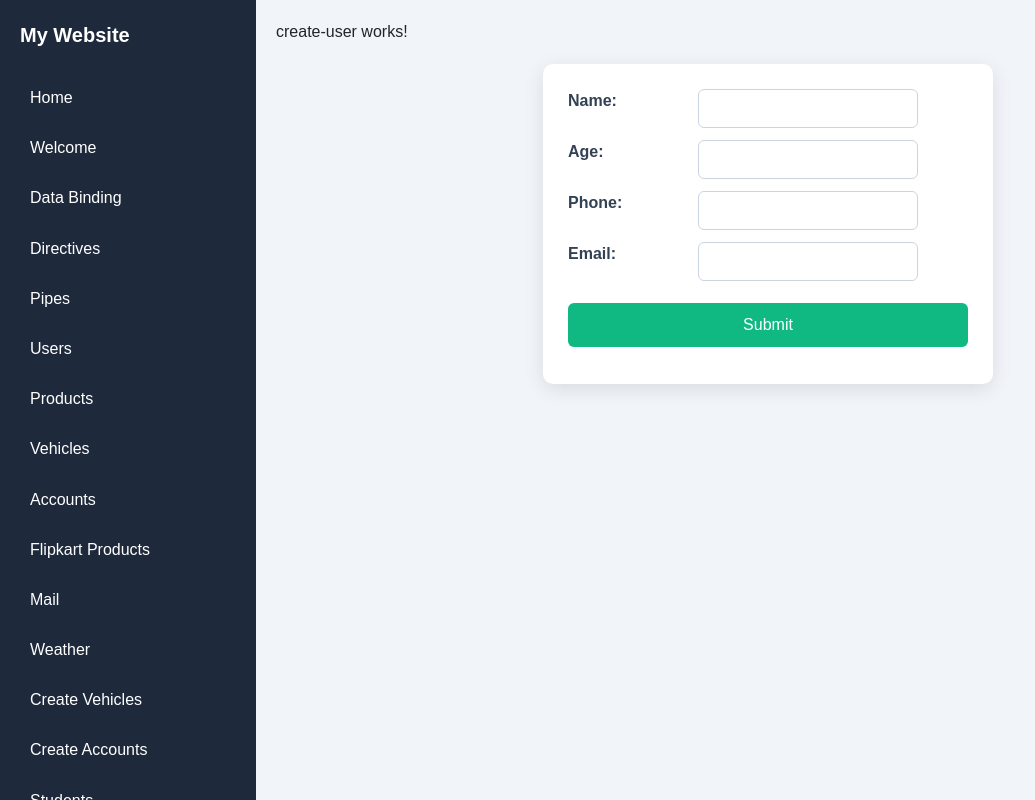
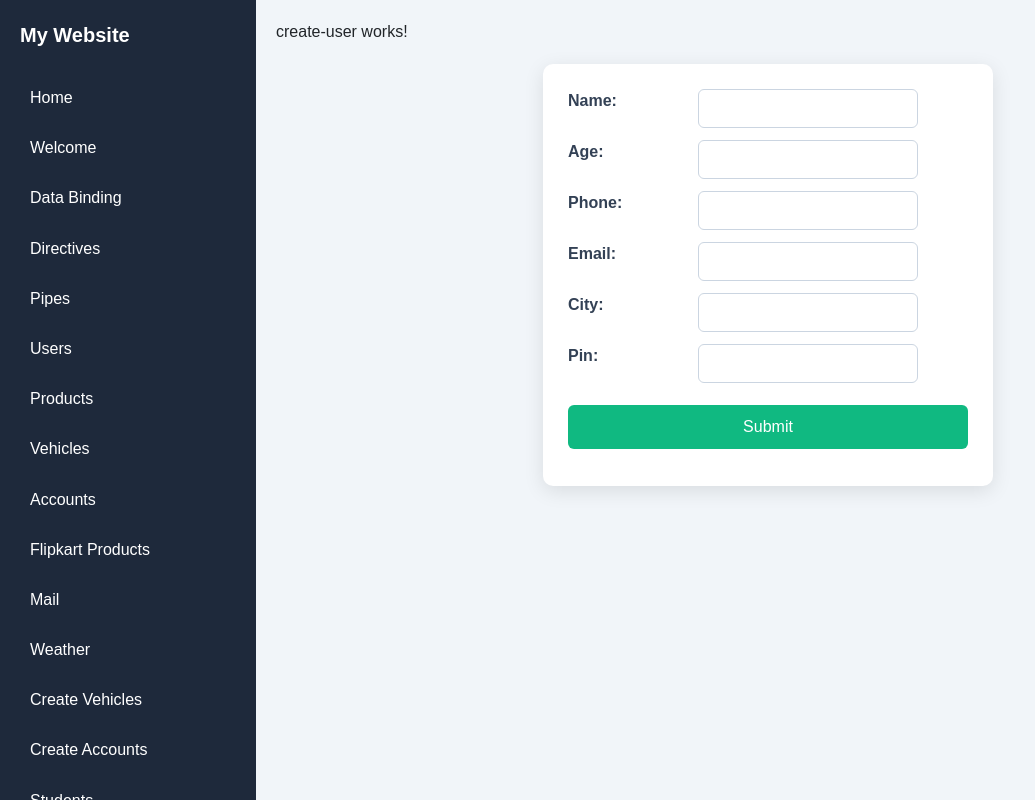
Before and after one commit to Yamini354/my-app, an Angular app: page /dashboard/create-user in a window 1280 px wide. Shown: the whole page, without its empty margins (0-1035 px from the left). Built offline with nearby package versions, Linux system fonts and the light colour scheme; sample sign-in values are in the browser's storage.

Commit message:
nested forms

```diff
--- a/src/app/create-user/create-user.component.html
+++ b/src/app/create-user/create-user.component.html
@@ -6,16 +6,27 @@
     <br>
 
     <label for="">Age:</label>
-    <input type="text" formControlName="age">
+    <input type="number" formControlName="age">
     <br>
 
     <label for="">Phone:</label>
-    <input type="text" formControlName="phone">
+    <input type="number" formControlName="phone">
     <br>
 
     <label for="">Email:</label>
-    <input type="text" formControlName="email">
+    <input type="email" formControlName="email">
     <br>
+
+    <div formGroupName="address">
+        <label for="">City:</label>
+        <input type="text" formControlName="city">
+        <br>
+
+        <label for="">Pin:</label>
+        <input type="number" formControlName="pin">
+        <br>
+
+    </div>
 
     <input type="submit">
 </form>
--- a/src/app/create-user/create-user.component.ts
+++ b/src/app/create-user/create-user.component.ts
@@ -12,7 +12,11 @@
     name: new FormControl(),
     age: new FormControl(),
     phone: new FormControl(),
-    email: new FormControl()
+    email: new FormControl(),
+    address :new FormGroup({
+      city:new FormControl(),
+      pin: new FormControl(),
+    })
   })
 
   submit(){
```
